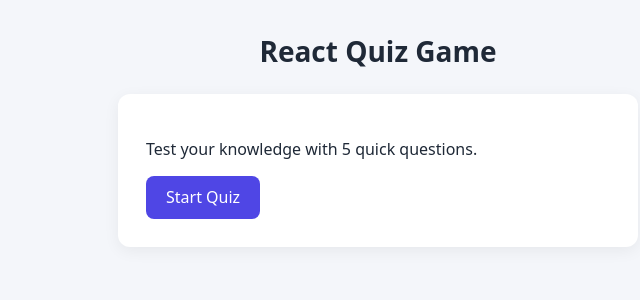
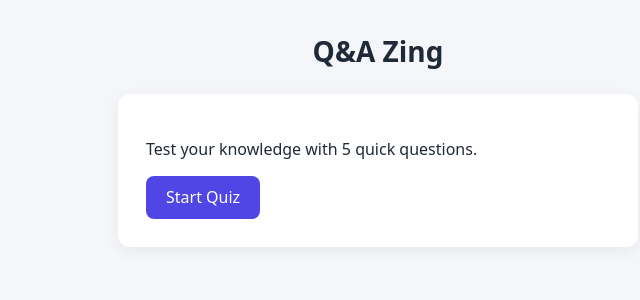
Before and after one commit to shaikmohammed-maaz/WebApp, a React (Vite) app: page / in a window 1280 px wide. Shown: the top 300 px of the page, without its empty margins (262-902 px from the left). Built offline with nearby package versions, Linux system fonts and the light colour scheme.

Commit message:
feat: implement plan-rename-app-to-q-a-zing (squashed from plan branch)

```diff
--- a/index.html
+++ b/index.html
@@ -3,7 +3,7 @@
   <head>
     <meta charset="UTF-8" />
     <meta name="viewport" content="width=device-width, initial-scale=1.0" />
-    <title>Quiz Game</title>
+    <title>Q&A Zing</title>
   </head>
   <body>
     <div id="root"></div>
--- a/package.json
+++ b/package.json
@@ -1,5 +1,5 @@
 {
-  "name": "react-quiz-game",
+  "name": "qa-zing",
   "private": true,
   "version": "0.1.0",
   "type": "module",
--- a/src/App.jsx
+++ b/src/App.jsx
@@ -3,7 +3,7 @@ import Quiz from './Quiz.jsx'
 export default function App() {
   return (
     <div className="app">
-      <h1 className="app-title">React Quiz Game</h1>
+      <h1 className="app-title">Q&A Zing</h1>
       <Quiz />
     </div>
   )
```
Also changed, not shown: 2 other files (tests, documents, lock files or other folders).
